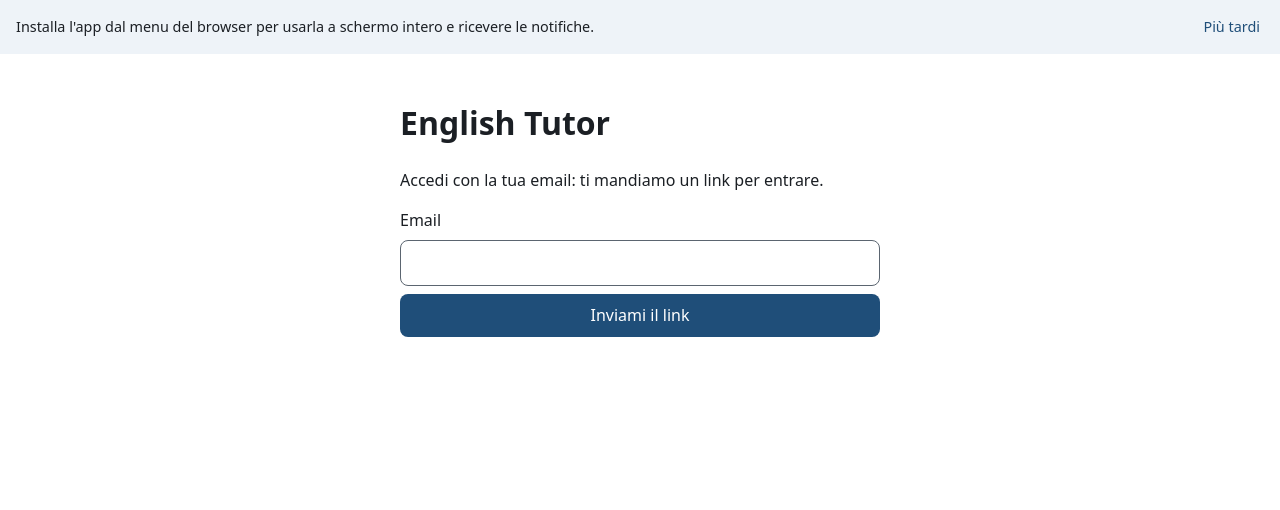
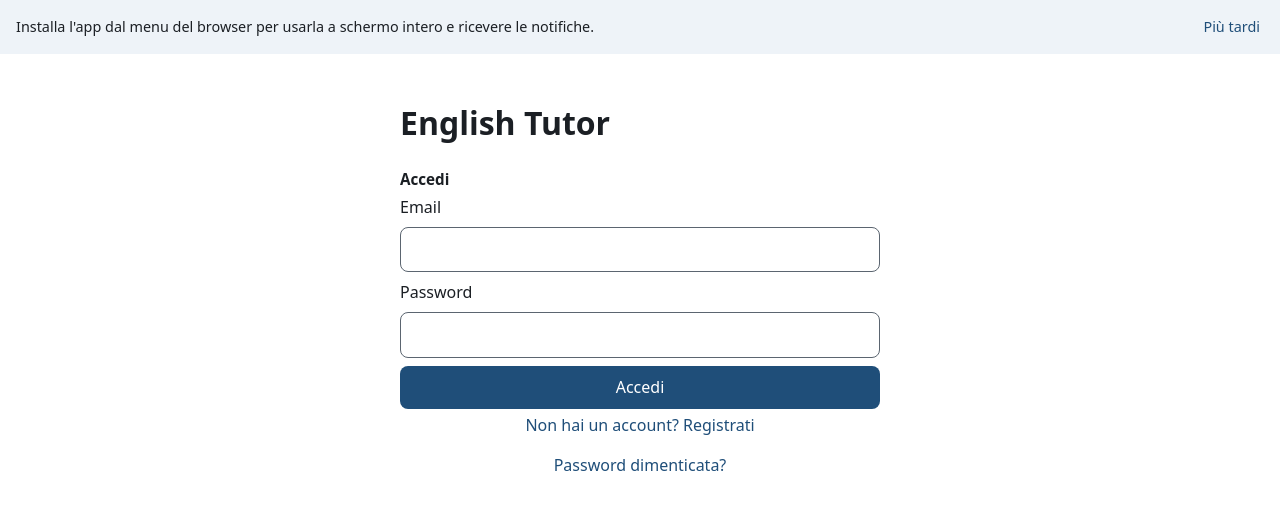
Before and after one commit to GMalacaria/KernSprache, a React (Vite) app in the folder apps/web/: page / in a window 1280 px wide. Shown: the top 510 px of the page. Built offline with nearby package versions, Linux system fonts and the light colour scheme; no server answers; what ts-fsrs would draw is missing.

Commit message:
feat(web): password login with registration, approval wait and password reset

```diff
--- a/apps/web/src/App.tsx
+++ b/apps/web/src/App.tsx
@@ -1,6 +1,8 @@
 import { useState } from 'react'
 import type { User } from '@supabase/supabase-js'
 import { LoginPage } from './features/auth/LoginPage'
+import { PendingApprovalPage } from './features/auth/PendingApprovalPage'
+import { SetPasswordPage } from './features/auth/SetPasswordPage'
 import { useAuthSession } from './features/auth/useAuthSession'
 import { ChapterTestPage } from './features/chapter-test/ChapterTestPage'
 import { DialoguePage, type DialogueMode } from './features/dialogue/DialoguePage'
@@ -18,7 +20,7 @@ import { StudyTimerProvider } from './features/study/StudyTimerContext'
 type View = 'home' | 'dialogue' | 'review' | 'settings' | 'placement' | 'path' | 'lesson' | 'chapter-test'
 
 export function App() {
-  const session = useAuthSession()
+  const { session, recovering, endRecovery } = useAuthSession()
 
   return (
     <>
@@ -27,6 +29,8 @@ export function App() {
         <main className="page">
           <p>Caricamento…</p>
         </main>
+      ) : session && recovering ? (
+        <SetPasswordPage onDone={endRecovery} />
       ) : session ? (
         <SignedInApp user={session.user} />
       ) : (
@@ -72,6 +76,12 @@ function SignedInApp({ user }: { user: User }) {
       <main className="page">
         <p className="error">Impossibile caricare il profilo. Ricarica la pagina.</p>
       </main>
+    )
+  }
+
+  if (!profile.data.approved) {
+    return (
+      <PendingApprovalPage email={user.email} checking={profile.isFetching} onCheckAgain={() => void profile.refetch()} />
     )
   }
 
--- a/apps/web/src/features/auth/LoginPage.tsx
+++ b/apps/web/src/features/auth/LoginPage.tsx
@@ -1,32 +1,65 @@
 import { useState, type FormEvent } from 'react'
 import { useMutation } from '@tanstack/react-query'
 import { supabase } from '../../lib/supabase'
+import { authErrorMessage } from './messages'
+import { MIN_PASSWORD_LENGTH } from './SetPasswordForm'
+
+type Mode = 'login' | 'register' | 'forgot'
 
 export function LoginPage() {
+  const [mode, setMode] = useState<Mode>('login')
   const [email, setEmail] = useState('')
+  const [password, setPassword] = useState('')
 
-  const sendLink = useMutation({
-    mutationFn: async (address: string) => {
-      const { error } = await supabase.auth.signInWithOtp({
-        email: address,
-        options: { emailRedirectTo: window.location.origin },
-      })
-      if (error) throw error
+  const submit = useMutation({
+    mutationFn: async (): Promise<'signed-in' | 'check-email' | 'reset-sent'> => {
+      const address = email.trim()
+      if (mode === 'forgot') {
+        const { error } = await supabase.auth.resetPasswordForEmail(address, { redirectTo: window.location.origin })
+        if (error) throw new Error(authErrorMessage(error))
+        return 'reset-sent'
+      }
+      if (mode === 'register') {
+        const { data, error } = await supabase.auth.signUp({ email: address, password })
+        if (error) throw new Error(authErrorMessage(error))
+        // Without a session the project asks to confirm the email first.
+        return data.session ? 'signed-in' : 'check-email'
+      }
+      const { error } = await supabase.auth.signInWithPassword({ email: address, password })
+      if (error) throw new Error(authErrorMessage(error))
+      return 'signed-in'
     },
   })
 
+  function switchTo(next: Mode) {
+    setMode(next)
+    submit.reset()
+  }
+
   function onSubmit(event: FormEvent) {
     event.preventDefault()
-    sendLink.mutate(email.trim())
+    submit.mutate()
   }
+
+  const title = mode === 'register' ? 'Crea un account' : mode === 'forgot' ? 'Password dimenticata' : 'Accedi'
+  const button = mode === 'register' ? 'Registrati' : mode === 'forgot' ? 'Inviami il link' : 'Accedi'
+  const pending = submit.isPending ? 'Un attimo…' : button
 
   return (
     <main className="page">
       <h1>English Tutor</h1>
-      <p>Accedi con la tua email: ti mandiamo un link per entrare.</p>
+      <h2 className="small-heading">{title}</h2>
+      {mode === 'register' && (
+        <p className="muted">Dopo la registrazione l'account deve essere approvato prima di poter usare l'app.</p>
+      )}
+      {mode === 'forgot' && (
+        <p className="muted">Ti mandiamo un link per scegliere una nuova password.</p>
+      )}
 
-      {sendLink.isSuccess ? (
-        <p className="notice">Controlla la posta: il link di accesso è stato inviato a {email}.</p>
+      {submit.data === 'reset-sent' ? (
+        <p className="notice">Controlla la posta: il link per cambiare la password è stato inviato a {email}.</p>
+      ) : submit.data === 'check-email' ? (
+        <p className="notice">Controlla la posta e conferma l'email: poi l'account potrà essere approvato.</p>
       ) : (
         <form onSubmit={onSubmit} className="stack">
           <label htmlFor="email">Email</label>
@@ -38,12 +71,44 @@ export function LoginPage() {
             value={email}
             onChange={(e) => setEmail(e.target.value)}
           />
-          <button type="submit" disabled={sendLink.isPending}>
-            {sendLink.isPending ? 'Invio in corso…' : 'Inviami il link'}
+          {mode !== 'forgot' && (
+            <>
+              <label htmlFor="password">Password</label>
+              <input
+                id="password"
+                type="password"
+                autoComplete={mode === 'register' ? 'new-password' : 'current-password'}
+                minLength={mode === 'register' ? MIN_PASSWORD_LENGTH : undefined}
+                required
+                value={password}
+                onChange={(e) => setPassword(e.target.value)}
+              />
+            </>
+          )}
+          <button type="submit" disabled={submit.isPending}>
+            {pending}
           </button>
-          {sendLink.isError && <p className="error">Invio non riuscito: {sendLink.error.message}</p>}
+          {submit.isError && <p className="error">{submit.error.message}</p>}
         </form>
       )}
+
+      <div className="stack">
+        {mode !== 'login' && (
+          <button type="button" className="link" onClick={() => switchTo('login')}>
+            Ho già un account: accedi
+          </button>
+        )}
+        {mode === 'login' && (
+          <>
+            <button type="button" className="link" onClick={() => switchTo('register')}>
+              Non hai un account? Registrati
+            </button>
+            <button type="button" className="link" onClick={() => switchTo('forgot')}>
+              Password dimenticata?
+            </button>
+          </>
+        )}
+      </div>
     </main>
   )
 }
--- /dev/null
+++ b/apps/web/src/features/auth/PendingApprovalPage.tsx
@@ -0,0 +1,28 @@
+import { supabase } from '../../lib/supabase'
+
+interface PendingApprovalPageProps {
+  email: string | undefined
+  checking: boolean
+  onCheckAgain: () => void
+}
+
+/** The account exists but the owner has not approved it yet. */
+export function PendingApprovalPage({ email, checking, onCheckAgain }: PendingApprovalPageProps) {
+  return (
+    <main className="page">
+      <h1>Account in attesa</h1>
+      <p className="notice">
+        Il tuo account{email ? ` (${email})` : ''} è stato creato, ma deve essere approvato prima di poter usare
+        l'app. Riprova più tardi.
+      </p>
+      <div className="stack">
+        <button type="button" onClick={onCheckAgain} disabled={checking}>
+          {checking ? 'Controllo…' : 'Controlla di nuovo'}
+        </button>
+        <button type="button" className="link" onClick={() => void supabase.auth.signOut()}>
+          Esci
+        </button>
+      </div>
+    </main>
+  )
+}
--- /dev/null
+++ b/apps/web/src/features/auth/SetPasswordForm.tsx
@@ -0,0 +1,56 @@
+import { useState, type FormEvent } from 'react'
+import { useMutation } from '@tanstack/react-query'
+import { supabase } from '../../lib/supabase'
+import { authErrorMessage } from './messages'
+
+export const MIN_PASSWORD_LENGTH = 8
+
+/** New password with confirmation, for a signed-in learner (settings or after a reset link). */
+export function SetPasswordForm({ onDone, submitLabel }: { onDone: () => void; submitLabel: string }) {
+  const [password, setPassword] = useState('')
+  const [confirm, setConfirm] = useState('')
+  const [mismatch, setMismatch] = useState(false)
+
+  const save = useMutation({
+    mutationFn: async () => {
+      const { error } = await supabase.auth.updateUser({ password })
+      if (error) throw new Error(authErrorMessage(error))
+    },
+    onSuccess: onDone,
+  })
+
+  function onSubmit(event: FormEvent) {
+    event.preventDefault()
+    setMismatch(password !== confirm)
+    if (password === confirm) save.mutate()
+  }
+
+  return (
+    <form onSubmit={onSubmit} className="stack">
+      <label htmlFor="new-password">Nuova password (almeno {MIN_PASSWORD_LENGTH} caratteri)</label>
+      <input
+        id="new-password"
+        type="password"
+        autoComplete="new-password"
+        minLength={MIN_PASSWORD_LENGTH}
+        required
+        value={password}
+        onChange={(e) => setPassword(e.target.value)}
+      />
+      <label htmlFor="confirm-password">Ripeti la password</label>
+      <input
+        id="confirm-password"
+        type="password"
+        autoComplete="new-password"
+        required
+        value={confirm}
+        onChange={(e) => setConfirm(e.target.value)}
+      />
+      <button type="submit" disabled={save.isPending}>
+        {save.isPending ? 'Salvo…' : submitLabel}
+      </button>
+      {mismatch && <p className="error">Le due password non coincidono.</p>}
+      {save.isError && <p className="error">{save.error.message}</p>}
+    </form>
+  )
+}
--- /dev/null
+++ b/apps/web/src/features/auth/SetPasswordPage.tsx
@@ -0,0 +1,11 @@
+import { SetPasswordForm } from './SetPasswordForm'
+
+/** Shown after the learner opens the link of a password-reset email. */
+export function SetPasswordPage({ onDone }: { onDone: () => void }) {
+  return (
+    <main className="page">
+      <h1>Scegli una nuova password</h1>
+      <SetPasswordForm submitLabel="Salva la password" onDone={onDone} />
+    </main>
+  )
+}
--- /dev/null
+++ b/apps/web/src/features/auth/messages.ts
@@ -0,0 +1,21 @@
+/** Italian message for a Supabase auth error (the library's own messages are in English). */
+export function authErrorMessage(error: { message: string; code?: string }): string {
+  const text = error.message.toLowerCase()
+  if (error.code === 'invalid_credentials' || text.includes('invalid login credentials')) {
+    return 'Email o password non corretti.'
+  }
+  if (error.code === 'user_already_exists' || text.includes('already registered')) {
+    return 'Esiste già un account con questa email: accedi, oppure usa "Password dimenticata?".'
+  }
+  if (error.code === 'weak_password' || text.includes('password should be')) {
+    return 'La password è troppo debole: usa almeno 8 caratteri.'
+  }
+  if (error.code === 'same_password' || text.includes('different from the old')) {
+    return 'La nuova password deve essere diversa da quella attuale.'
+  }
+  if (error.code === 'over_email_send_rate_limit' || text.includes('rate limit')) {
+    return "Troppi invii di email: riprova tra un'ora."
+  }
+  if (error.code === 'signup_disabled') return 'Le registrazioni sono chiuse.'
+  return error.message
+}
--- a/apps/web/src/features/home/HomePage.tsx
+++ b/apps/web/src/features/home/HomePage.tsx
@@ -1,6 +1,7 @@
 import type { User } from '@supabase/supabase-js'
 import { supabase } from '../../lib/supabase'
 import type { DialogueMode } from '../dialogue/DialoguePage'
+import { ChangePassword } from '../auth/ChangePassword'
 import { purposeLabel } from '../onboarding/purposes'
 import { useDueCount } from '../review/useDueCount'
 import { StudyTimerBar } from '../study/StudyTimerBar'
@@ -106,6 +107,7 @@ export function HomePage({
           Rifai il test di livello
         </button>
       </p>
+      <ChangePassword />
     </main>
   )
 }
--- a/apps/web/src/features/home/useProfile.ts
+++ b/apps/web/src/features/home/useProfile.ts
@@ -7,7 +7,7 @@ export function useProfile(userId: string) {
     queryFn: async () => {
       const { data, error } = await supabase
         .from('profiles')
-        .select('level, goal, purpose, onboarded_at, reminder_time, timezone, daily_goal_minutes')
+        .select('approved, level, goal, purpose, onboarded_at, reminder_time, timezone, daily_goal_minutes')
         .eq('id', userId)
         .single()
       if (error) throw error
```
Also changed, not shown: apps/web/src/features/auth/ChangePassword.tsx (added, +25 -0 lines), apps/web/src/features/auth/useAuthSession.ts (+18 -5 lines).
